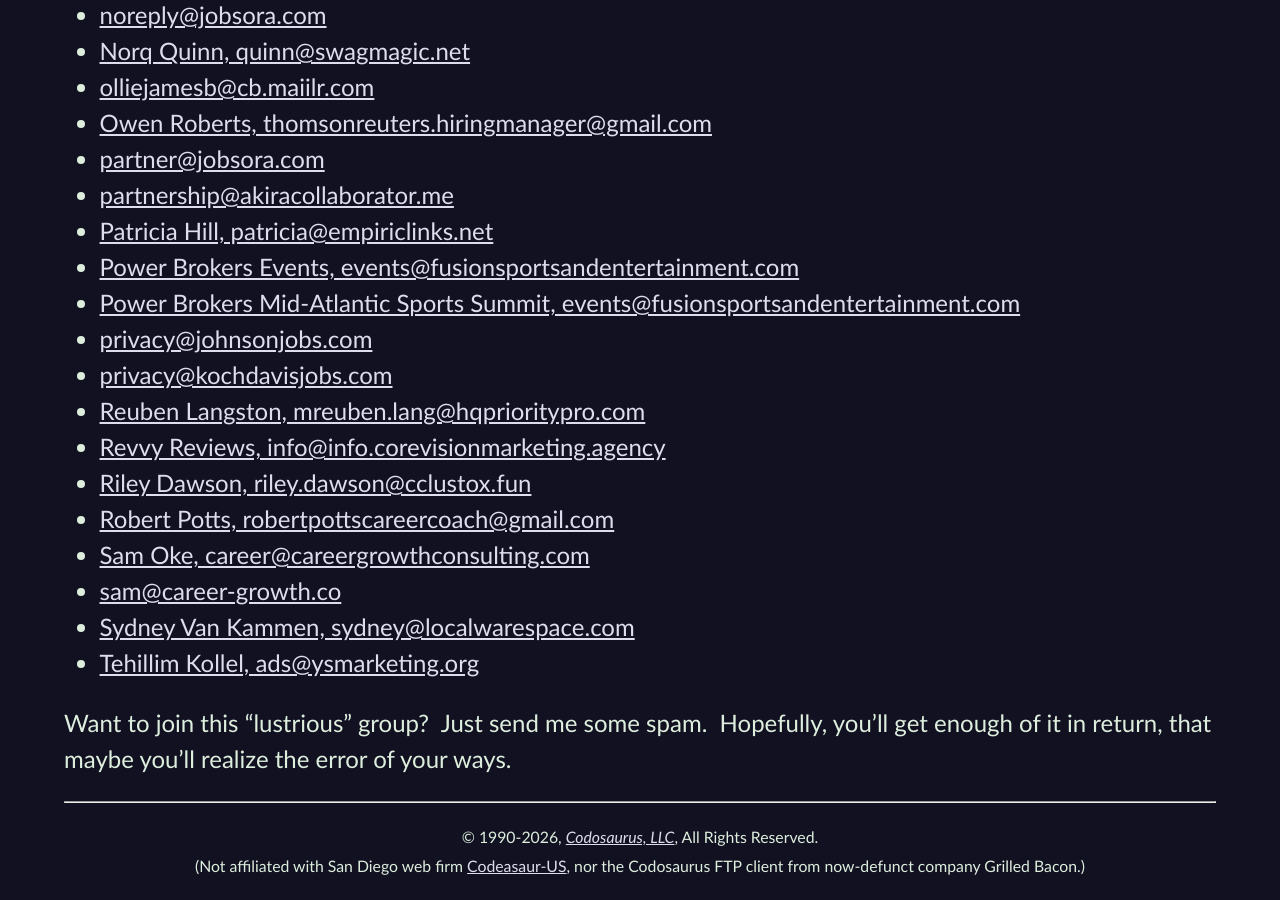
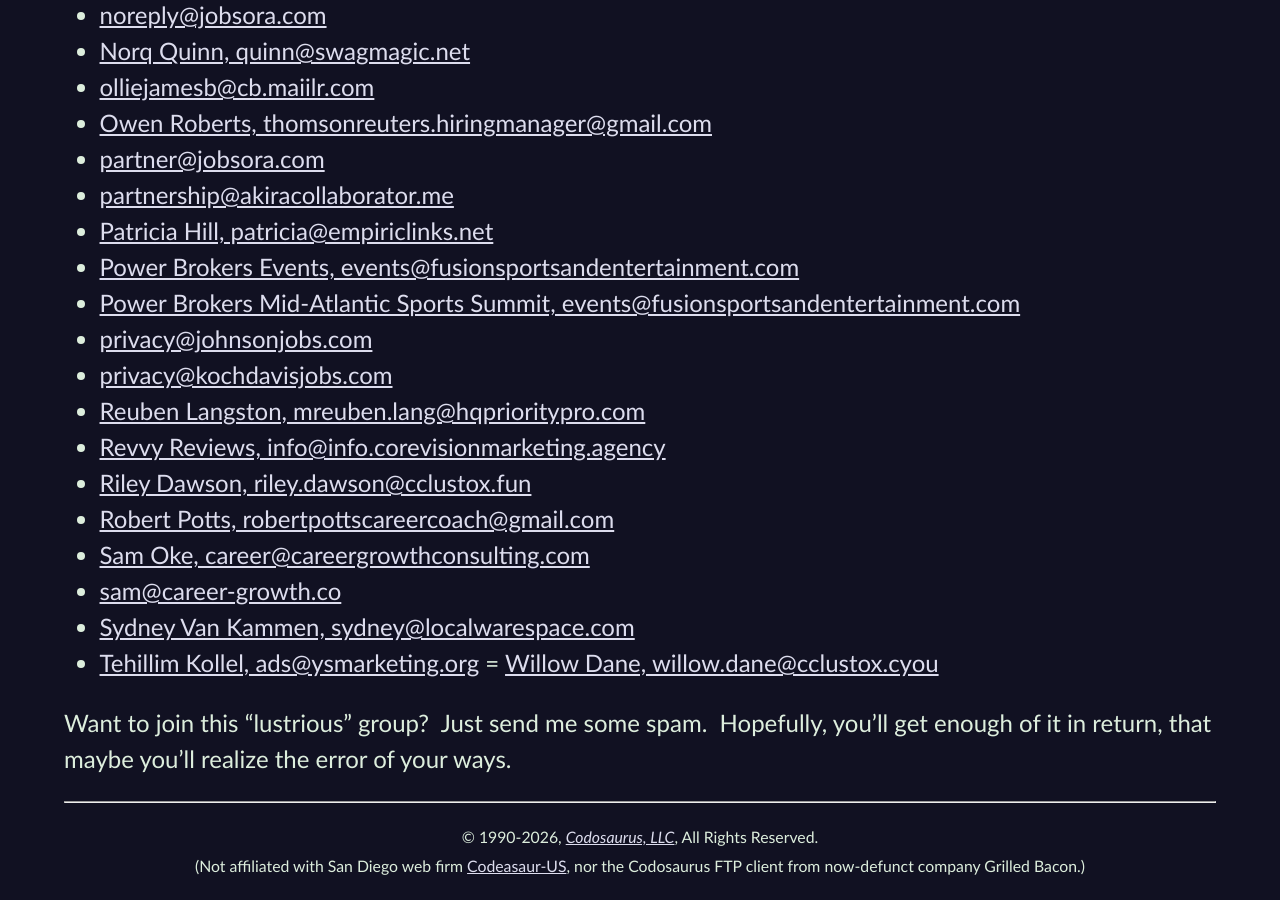
Before and after one commit to CodosaurusLLC/CodosaurusLLC.github.io, a Jekyll site: the page built from spambait.md, in a window 1280 px wide and 900 px high, scrolled down 1817 px. Built offline with Jekyll 4.4.1, drawn with Linux system fonts in a browser that asks for light colours; our own code applies the rules of GitHub Pages for plain Markdown files.

Commit message:
add spammer

```diff
--- a/spambait.md
+++ b/spambait.md
@@ -64,6 +64,7 @@
 - [sam@career-growth.co](mailto:sam@career-growth.co)
 - [Sydney Van Kammen, sydney@localwarespace.com](mailto:sydney@localwarespace.com)
 - [Tehillim Kollel, ads@ysmarketing.org](mailto:ads@ysmarketing.org)
+= [Willow Dane, willow.dane@cclustox.cyou](mailto:willow.dane@cclustox.cyou)
 
 Want to join this "lustrious" group?&nbsp;
 Just send me some spam.&nbsp;
```
